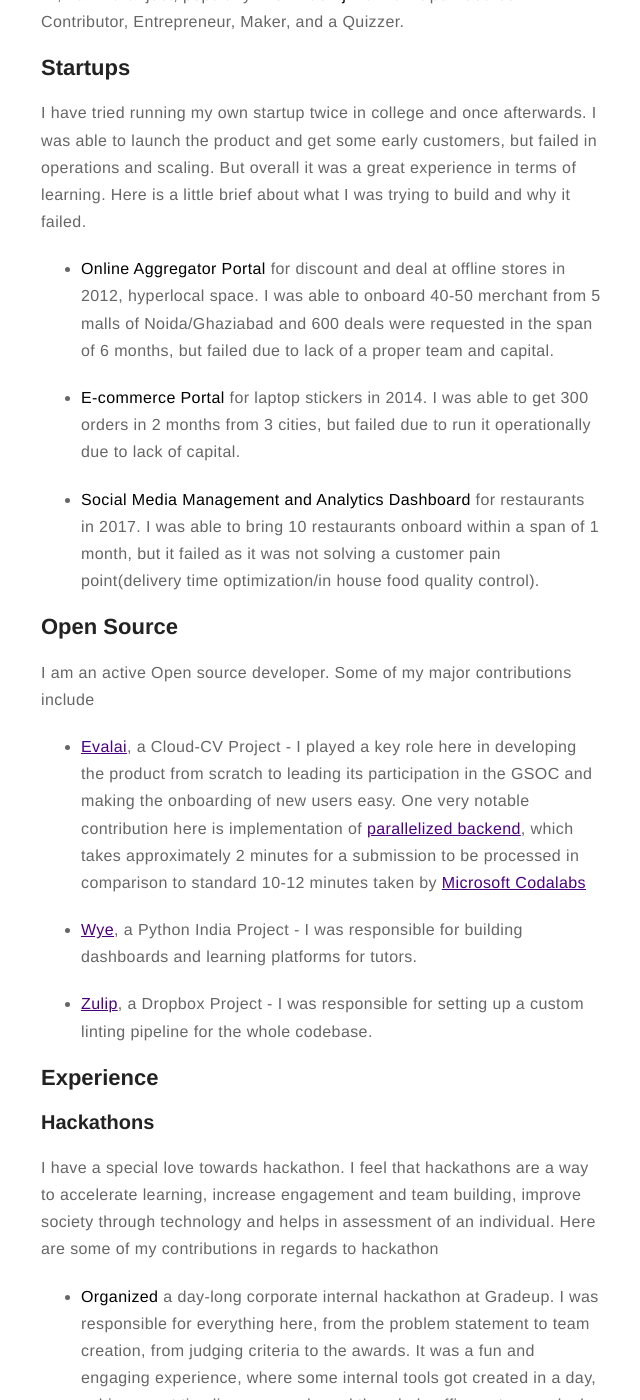
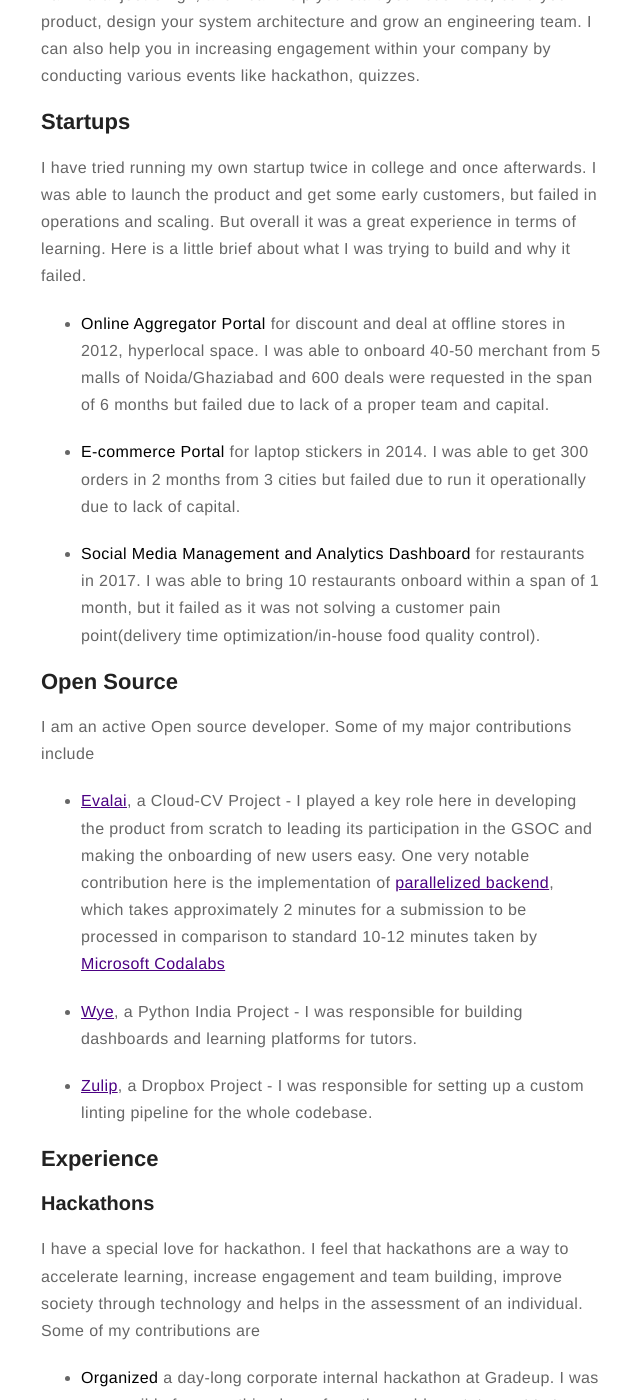
Before and after one commit to taranjeet/taranjeet.github.io, a Jekyll site: the page built from about.md, in a window 1280 px wide and 1400 px high, scrolled down 435 px. Shown: the whole window, without its empty margins (319-959 px from the left). Built offline with Jekyll 4.4.1, drawn with Linux system fonts in a browser that asks for light colours; some of the changed text lies outside the part shown.

Commit message:
Add help and summary.

```diff
--- a/about.md
+++ b/about.md
@@ -4,23 +4,23 @@ layout: page
 ---
 ![Profile Image]({{ site.url }}/{{ site.picture }})
 
-Hi, I am Taranjeet, popularly known as __Tj__. I am an Open Source Contributor, Entrepreneur, Maker, and a Quizzer.
+I am Taranjeet Singh, and I can help you start your business, build your product, design your system architecture and grow an engineering team. I can also help you in increasing engagement within your company by conducting various events like hackathon, quizzes.
 
 ## Startups
 
 I have tried running my own startup twice in college and once afterwards. I was able to launch the product and get some early customers, but failed in operations and scaling. But overall it was a great experience in terms of learning. Here is a little brief about what I was trying to build and why it failed.
 
-* **Online Aggregator Portal** for discount and deal at offline stores in 2012, hyperlocal space. I was able to onboard 40-50 merchant from 5 malls of Noida/Ghaziabad and 600 deals were requested in the span of 6 months, but failed due to lack of a proper team and capital.
+* **Online Aggregator Portal** for discount and deal at offline stores in 2012, hyperlocal space. I was able to onboard 40-50 merchant from 5 malls of Noida/Ghaziabad and 600 deals were requested in the span of 6 months but failed due to lack of a proper team and capital.
 
-* **E-commerce Portal** for laptop stickers in 2014. I was able to get 300 orders in 2 months from 3 cities, but failed due to run it operationally due to lack of capital.
+* **E-commerce Portal** for laptop stickers in 2014. I was able to get 300 orders in 2 months from 3 cities but failed due to run it operationally due to lack of capital.
 
-* **Social Media Management and Analytics Dashboard** for restaurants in 2017. I was able to bring 10 restaurants onboard within a span of 1 month, but it failed as it was not solving a customer pain point(delivery time optimization/in house food quality control).
+* **Social Media Management and Analytics Dashboard** for restaurants in 2017. I was able to bring 10 restaurants onboard within a span of 1 month, but it failed as it was not solving a customer pain point(delivery time optimization/in-house food quality control).
 
 ## Open Source
 
 I am an active Open source developer. Some of my major contributions include
 
-* [Evalai](https://evalai.cloudcv.org/), a Cloud-CV Project - I played a key role here in developing the product from scratch to leading its participation in the GSOC and making the onboarding of new users easy. One very notable contribution here is implementation of [parallelized backend](https://github.com/Cloud-CV/EvalAI/commit/14d4803f60884fffffdde873f76ae05ff5f2b742), which takes approximately 2 minutes for a submission to be processed in comparison to standard 10-12 minutes taken by [Microsoft Codalabs](https://www.microsoft.com/en-us/research/project/codalab/)
+* [Evalai](https://evalai.cloudcv.org/), a Cloud-CV Project - I played a key role here in developing the product from scratch to leading its participation in the GSOC and making the onboarding of new users easy. One very notable contribution here is the implementation of [parallelized backend](https://github.com/Cloud-CV/EvalAI/commit/14d4803f60884fffffdde873f76ae05ff5f2b742), which takes approximately 2 minutes for a submission to be processed in comparison to standard 10-12 minutes taken by [Microsoft Codalabs](https://www.microsoft.com/en-us/research/project/codalab/)
 
 * [Wye](https://pythonexpress.in/), a Python India Project - I was responsible for building dashboards and learning platforms for tutors.
 
@@ -30,7 +30,7 @@ I am an active Open source developer. Some of my major contributions include
 
 ### Hackathons
 
-I have a special love towards hackathon. I feel that hackathons are a way to accelerate learning, increase engagement and team building, improve society through technology and helps in assessment of an individual. Here are some of my contributions in regards to hackathon
+I have a special love for hackathon. I feel that hackathons are a way to accelerate learning, increase engagement and team building, improve society through technology and helps in the assessment of an individual. Some of my contributions are
 
 * **Organized** a day-long corporate internal hackathon at Gradeup. I was responsible for everything here, from the problem statement to team creation, from judging criteria to the awards. It was a fun and engaging experience, where some internal tools got created in a day, achievement timeline was made and the whole office got a new look.
 
@@ -42,7 +42,6 @@ I have a special love towards hackathon. I feel that hackathons are a way to acc
 
 I have worked at Paytm (2015-2017), and Gradeup (2017-2018). I have interned at Schneider Electric (2013) and Fratmart.com (2014).
 
+## Help
 
-You can mail [me](mailto:{{site.email}}) or find me on the web<br/>
-[<svg class="icon icon-github"><use xlink:href="#icon-github"></use></svg>]({{site.github}})&nbsp;[<svg class="icon icon-twitter"><use xlink:href="#icon-twitter"></use></svg>]({{site.twitter}})&nbsp;[<svg class="icon icon-stackoverflow"><use xlink:href="#icon-stackoverflow"></use></svg>
-]({{site.stackoverflow}})
+I love helping people around the world with whatever best I can. I am open for work opportunities, collaboration on some projects, advice or some tea. Find me via [email](mailto:{{site.email}}) or Twitter [@taranjeet7114]({{site.twitter}})
```
